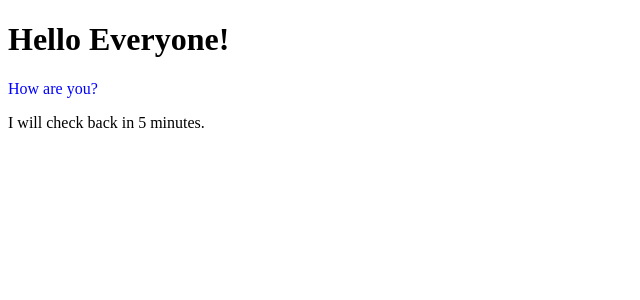
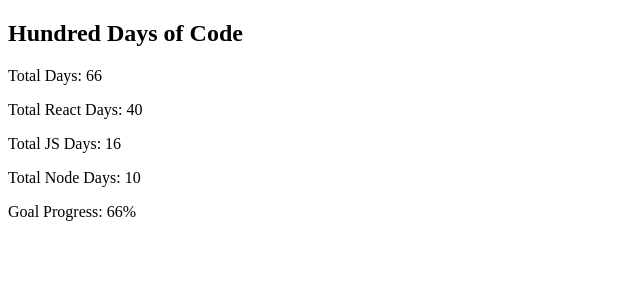
Before and after one commit to SteveMustanski/react-practice, a React (Create React App) app in the folder react-is-fun/: page / in a window 1280 px wide. Shown: the top 300 px of the page, without its empty margins (0-640 px from the left). Built offline with nearby package versions, Linux system fonts and the light colour scheme.

Commit message:
convered DevDayCounter to functional component

```diff
--- a/react-is-fun/src/index.js
+++ b/react-is-fun/src/index.js
@@ -1,19 +1,52 @@
-import React from 'react';
-import ReactDOM from 'react-dom';
+import React, { Component } from 'react';
+import { render } from 'react-dom';
 
-class Message extends React.Component {
-  render() {
-    return (
+let hundredCodeDays = {
+  total: 66,
+  react: 40,
+  js: 16,
+  node: 10,
+  goal: 100,
+};
+
+const getPercent = decimal => {
+  return decimal * 100 + '%';
+};
+
+const getGoalProgress = (total, goal) => {
+  return getPercent(total / goal);
+};
+
+const DevDayCounter = ({ total, react, js, node, goal }) => {
+  return (
+    <section>
+      <h1>Hundred Days of Code</h1>
       <div>
-        <h1>Hello Everyone!</h1>
-        <p style={{ color: this.props.color }}>{this.props.msg}</p>
-        <p>I will check back in {this.props.minutes} minutes.</p>
+        <p>Total Days: {total}</p>
       </div>
-    );
-  }
-}
+      <div>
+        <p>Total React Days: {react}</p>
+      </div>
+      <div>
+        <p>Total JS Days: {js}</p>
+      </div>
+      <div>
+        <p>Total Node Days: {node}</p>
+      </div>
+      <div>
+        <p>Goal Progress: {getGoalProgress(total, goal)}</p>
+      </div>
+    </section>
+  );
+};
 
-ReactDOM.render(
-  <Message color='blue' msg='How are you?' minutes={5} />,
+render(
+  <DevDayCounter
+    total={hundredCodeDays.total}
+    react={hundredCodeDays.react}
+    js={hundredCodeDays.js}
+    node={hundredCodeDays.node}
+    goal={hundredCodeDays.goal}
+  />,
   document.getElementById('root'),
 );
```
